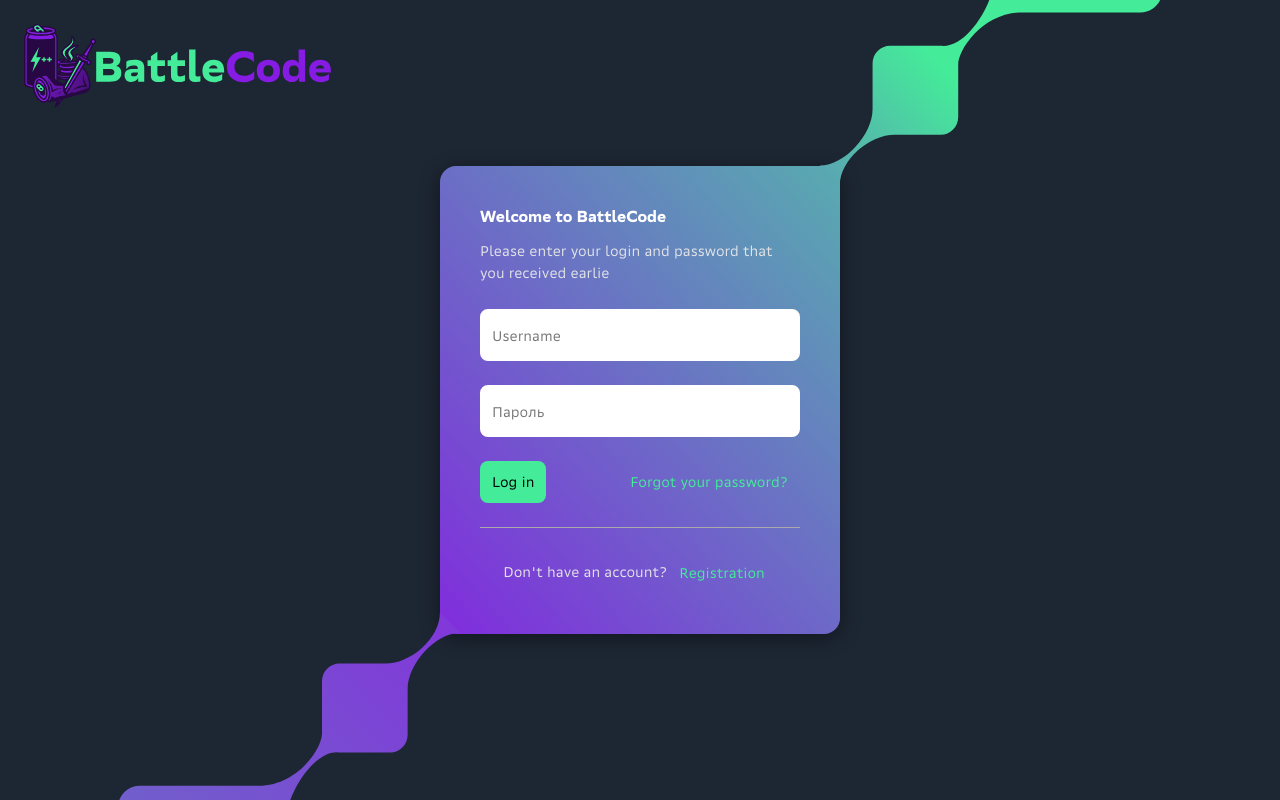
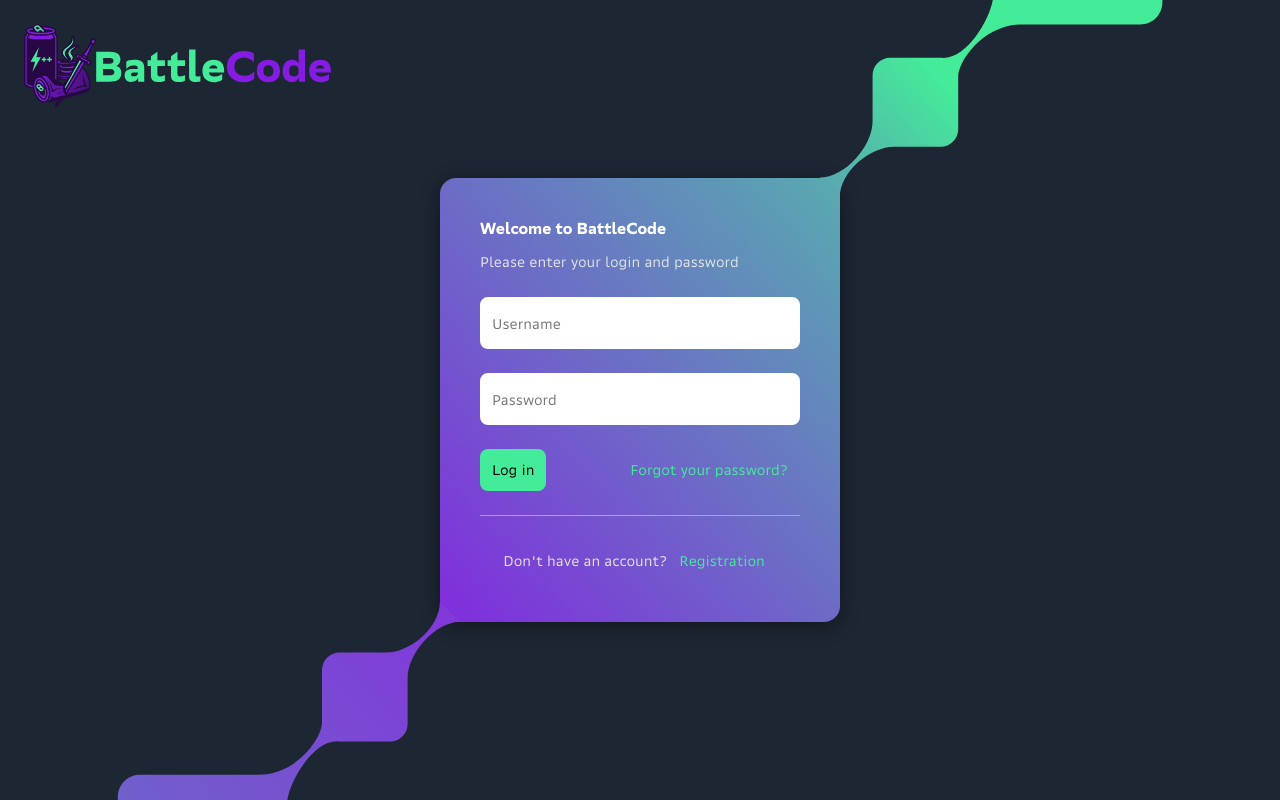
Before and after one commit to Mauzek/BattleCode, a React (Vite) app: page /auth in a window 1280 px wide. Built offline with nearby package versions, Linux system fonts and the light colour scheme; no server answers.

Commit message:
feat(authPage): добавить reCaptcha v3 от гугл при авторизации

```diff
--- a/index.html
+++ b/index.html
@@ -4,6 +4,7 @@
     <meta charset="UTF-8" />
     <link rel="icon" type="image/svg+xml" href="/icon.svg" />
     <meta name="viewport" content="width=device-width, initial-scale=1.0" />
+    <script src="https://www.google.com/recaptcha/enterprise.js?render=6LdIquUrAAAAACukns6GF6IQpXYA1l9e2Ca1h-g3"></script>
     <title>BattelCode</title>
   </head>
   <body>
--- a/src/components/shared/authForm/authForm.tsx
+++ b/src/components/shared/authForm/authForm.tsx
@@ -84,15 +84,30 @@
     return new Promise((resolve) => setTimeout(() => resolve("OK"), 1000));
   };
 
-  const onLoginSubmit = async (data: LoginFormData) => {
+const onLoginSubmit = async (data: LoginFormData & { captchaResponse: string }) => {
   setLoading(true);
   try {
-      await promiseToast(() => sendData(data), {
+    await promiseToast(
+      () =>
+        new Promise<void>((resolve, reject) => {
+          setTimeout(() => {
+            const shouldSucceed = true;
+            if (shouldSucceed) {
+              resolve();
+            } else {
+              reject(new Error("Incorrect username or password"));
+            }
+          }, 1000);
+        }),
+      {
         loading: "Logging in...",
         success: () => "Login successful",
-        error: () => "Incorrect username or password",
-      });
-
+        error: (err) => (err instanceof Error ? err.message : "Login failed"),
+      }
+    );
+    console.log('Login: '+ data.username)
+    console.log('password: '+ data.password)
+    console.log('captchaResponse: '+ data.captchaResponse)
     const userHas2FA = true;
 
     if (userHas2FA) {
@@ -106,7 +121,7 @@
   } finally {
     setLoading(false);
   }
-  };
+}
 
   const onVerify2FASubmit = async (data: Verify2FAFormData) => {
     setLoading(true);
@@ -119,7 +134,7 @@
         {
           loading: "Verifying 2FA code...",
           success: () => "2FA verified! Access granted.",
-          error: (err) => `Invalid code: ${err}`,
+          error: () => `Invalid code`,
         }
       );
       console.log(`2FA: ${data}`);
--- a/src/components/shared/authForm/steps/loginStep.tsx
+++ b/src/components/shared/authForm/steps/loginStep.tsx
@@ -2,12 +2,13 @@
 import type { LoginFormData } from "@/schemas";
 import { Input } from "@/components/ui";
 import styles from "../authForm.module.scss";
+import { env } from "@/config/env";
 
 type LoginStepProps = {
   loading: boolean;
   onSwitchToRegister: () => void;
   onForgotPassword: () => void;
-  onSubmit: (data: LoginFormData) => void;
+  onSubmit: (data: LoginFormData & { captchaResponse: string }) => void;
 };
 
 export const LoginStep = ({
@@ -19,15 +20,29 @@
   const { register, handleSubmit, formState } = useFormContext<LoginFormData>();
   const { errors } = formState;
 
+  const handleLogin = async (data: LoginFormData) => {
+    if (!window.grecaptcha?.enterprise) {
+      alert("CAPTCHA не загружена");
+      return;
+    }
+
+    const token = await window.grecaptcha.enterprise.execute(env.siteKey, {
+      action: "login",
+    });
+
+    onSubmit({ ...data, captchaResponse: token });
+  };
+
   return (
     <>
       <div className={styles.auth__info}>
         <h1 className={styles.auth__title}>Welcome to BattleCode</h1>
         <p className={styles.auth__text}>
-          Please enter your login and password that you received earlie
+          Please enter your login and password
         </p>
       </div>
-      <form onSubmit={handleSubmit(onSubmit)} className={styles.auth__form}>
+
+      <form onSubmit={handleSubmit(handleLogin)} className={styles.auth__form}>
         <label className={styles.auth__field}>
           <Input
             name="username"
@@ -42,9 +57,7 @@
           />
           <span className={styles.auth__floatingLabel}>Username</span>
           {errors.username && (
-            <span className={styles.auth__error}>
-              {errors.username.message}
-            </span>
+            <span className={styles.auth__error}>{errors.username.message}</span>
           )}
         </label>
 
@@ -60,20 +73,14 @@
               errors.password ? styles["auth__input--error"] : ""
             }`}
           />
-          <span className={styles.auth__floatingLabel}>Пароль</span>
+          <span className={styles.auth__floatingLabel}>Password</span>
           {errors.password && (
-            <span className={styles.auth__error}>
-              {errors.password.message}
-            </span>
+            <span className={styles.auth__error}>{errors.password.message}</span>
           )}
         </label>
 
         <div className={styles.auth__actions}>
-          <button
-            type="submit"
-            className={styles.auth__button}
-            disabled={loading}
-          >
+          <button type="submit" className={styles.auth__button} disabled={loading}>
             Log in
           </button>
           <button
@@ -88,9 +95,7 @@
 
         <div className={styles.auth__division} />
 
-        <div
-          className={`${styles.auth__actions} ${styles["auth__actions--bottom"]}`}
-        >
+        <div className={`${styles.auth__actions} ${styles["auth__actions--bottom"]}`}>
           <p className={styles.auth__text}>Don't have an account?</p>
           <button
             type="button"
--- a/src/config/env.ts
+++ b/src/config/env.ts
@@ -1,3 +1,4 @@
 export const env = {
   apiUrl: import.meta.env.VITE_API_URL,
+  siteKey: import.meta.env.VITE_APP_RECAPTCHA_SITEKEY,
 } as const;
--- a/src/index.scss
+++ b/src/index.scss
@@ -143,8 +143,8 @@
   align-items: center;
 }
 
-main.auth{
-    align-items: stretch;
+.auth{
+  align-items: stretch;
 }
 
 .content {
@@ -163,10 +163,20 @@
   }
 }
 
+.grecaptcha-badge {
+  display: none !important;
+}
+
+.auth-visible .grecaptcha-badge {
+  display: block !important;
+  opacity: 0.4;
+  transform: scale(0.85);
+  z-index: 1000;
+}
+
 :target {
   scroll-margin-top: 200px;
 }
-
 
 ::-webkit-scrollbar {
   width: 8px;
--- a/src/pages/Auth/index.tsx
+++ b/src/pages/Auth/index.tsx
@@ -1,6 +1,16 @@
 import { AuthForm } from "@/components";
+import "../../index.scss";
+import { useEffect } from "react";
 
 export const AuthPage = () => {
+
+  useEffect(() => {
+    document.body.classList.add("auth-visible");
+    return () => {
+      document.body.classList.remove("auth-visible");
+    };
+  }, []);
+
   return (
     <main className="auth">
       <AuthForm />
```
Also changed, not shown: src/types/grecaptcha.d.ts (added, +8 -0 lines), 1 other file (tests, documents, lock files or other folders). Lines whose indentation alone changed are shown as unchanged.
